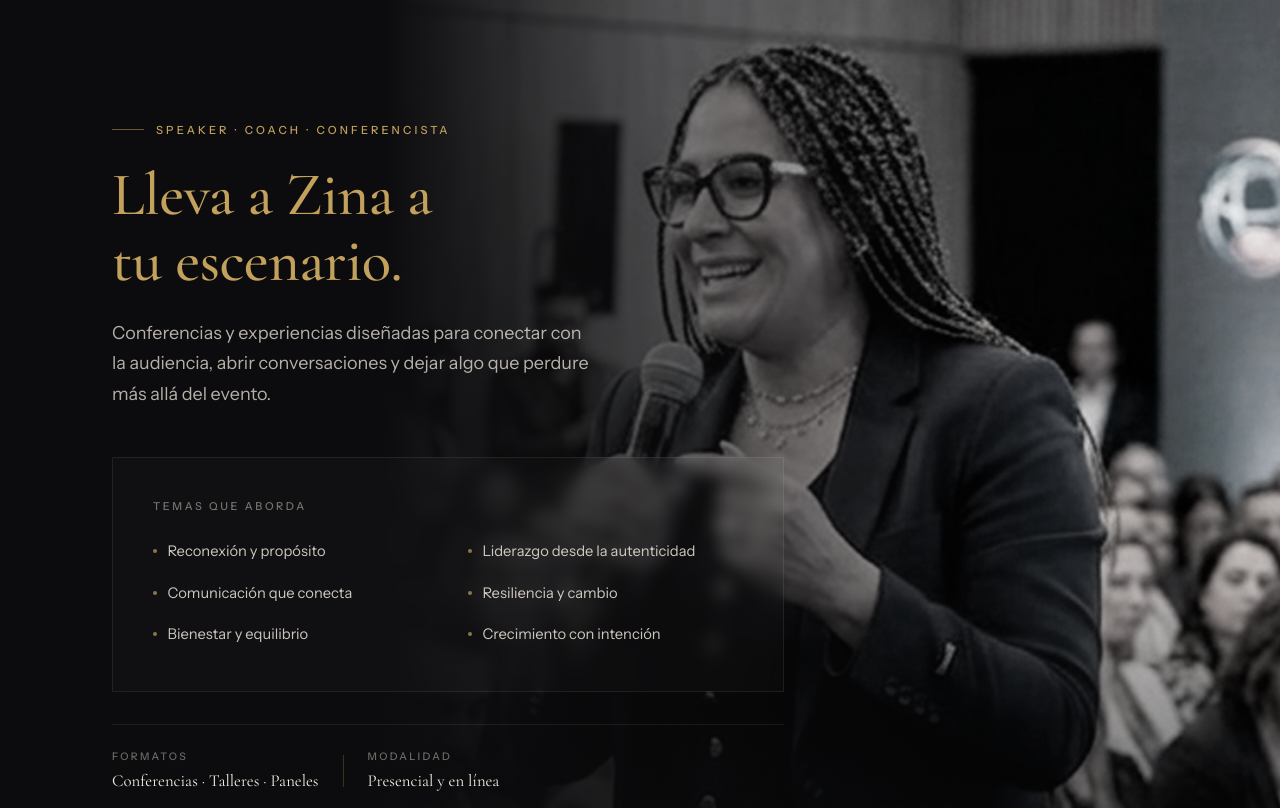
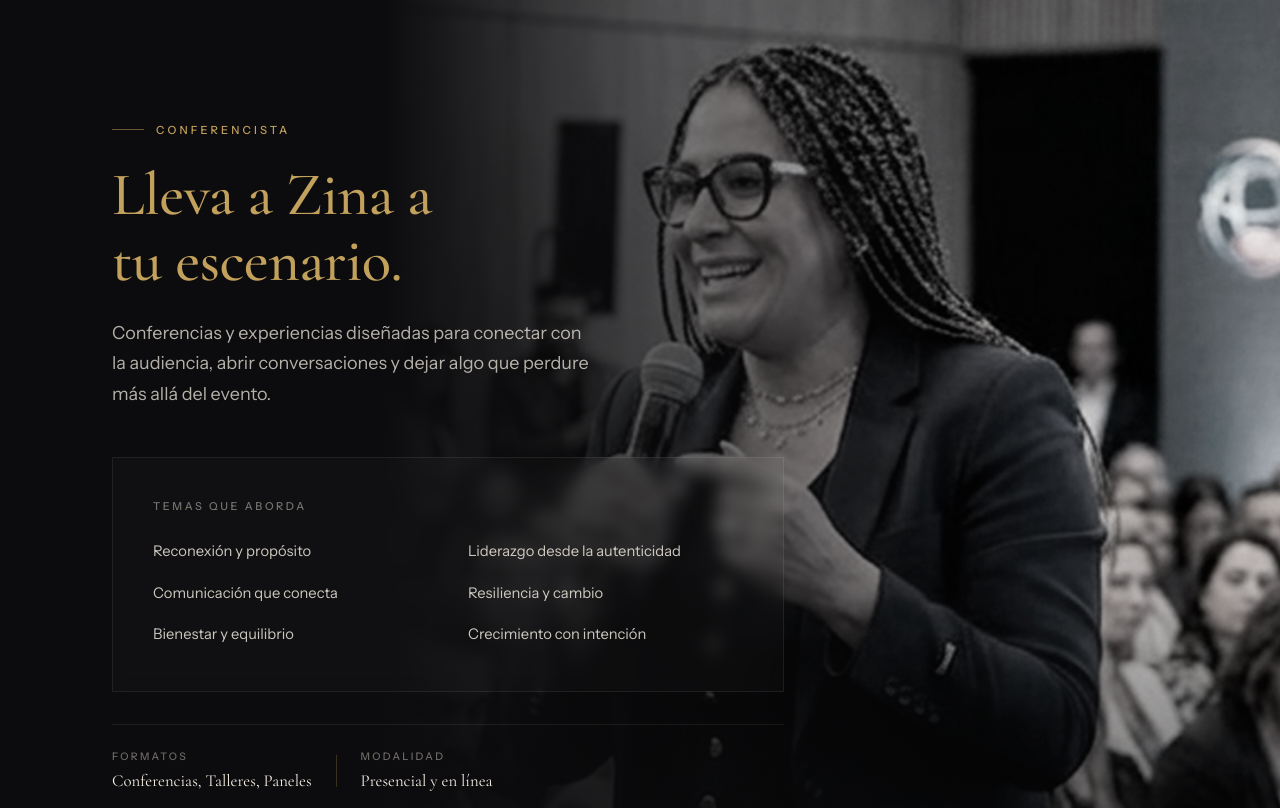
Before and after one commit to JHStudio-dev/ZinaSinergia-web, a Next.js app: page / in a window 1280 px wide. Shown: the part 5100-5908 px from the top of the page. Built offline with nearby package versions, Linux system fonts and the light colour scheme.

Commit message:
style: redesign events section

```diff
--- a/src/components/sections/Events.tsx
+++ b/src/components/sections/Events.tsx
@@ -26,7 +26,7 @@ export function Events() {
           <AnimatedReveal>
             <span className="zs-events__eyebrow">
               <span className="zs-events__eyebrow-line" aria-hidden="true" />
-              Speaker · Coach · Conferencista
+              Conferencista
             </span>
 
             <h2 className="zs-events__heading">{events.heading}</h2>
@@ -40,7 +40,6 @@ export function Events() {
               <ul className="zs-events__topics-list">
                 {events.topics.map((topic) => (
                   <li key={topic} className="zs-events__topic">
-                    <span className="zs-events__topic-dot" aria-hidden="true" />
                     {topic}
                   </li>
                 ))}
@@ -53,7 +52,7 @@ export function Events() {
               <div className="zs-events__meta-block">
                 <span className="zs-events__meta-label">Formatos</span>
                 <span className="zs-events__meta-value">
-                  {events.formats.join(" · ")}
+                  {events.formats.join(", ")}
                 </span>
               </div>
               <div className="zs-events__meta-divider" aria-hidden="true" />
```
